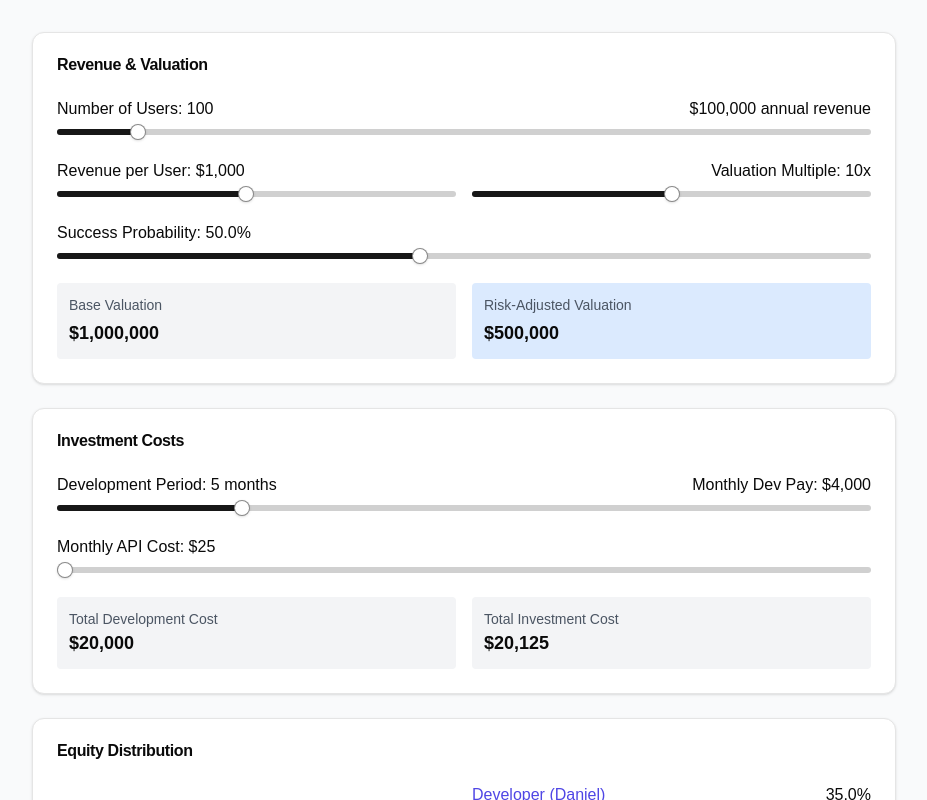
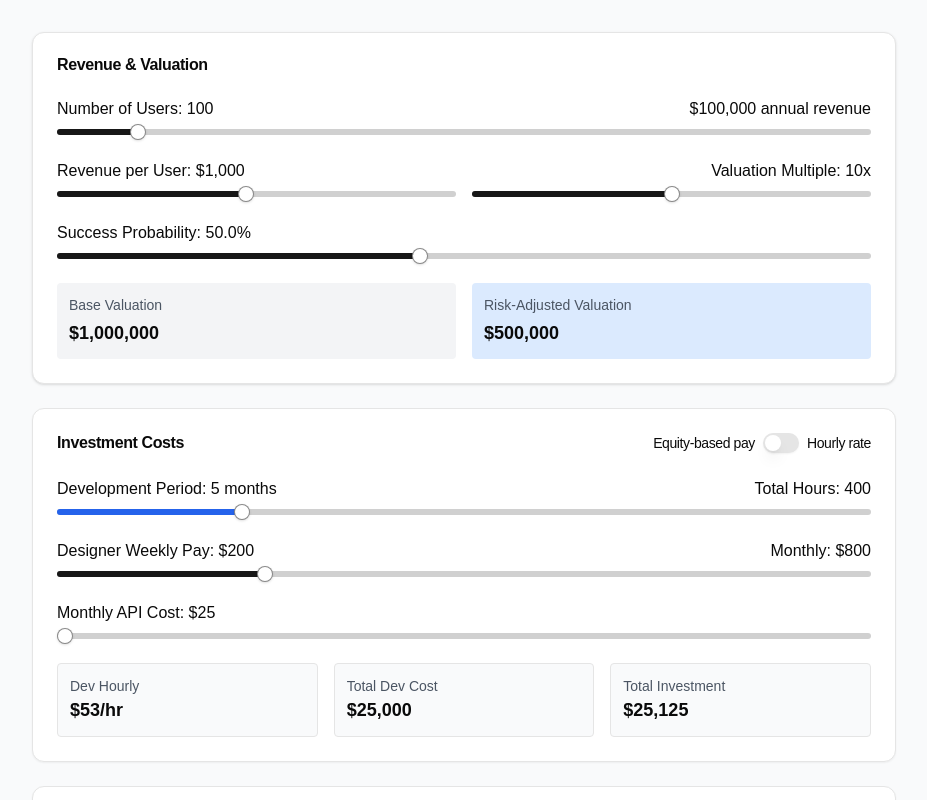
Before and after one commit to danhilse/equity-calculator, a Next.js app: page / in a window 1280 px wide. Shown: the top 800 px of the page, without its empty margins (176-1103 px from the left). Built offline with nearby package versions, Linux system fonts and the light colour scheme.

Commit message:
adjustments

```diff
--- a/package.json
+++ b/package.json
@@ -11,6 +11,7 @@
   "dependencies": {
     "@radix-ui/react-slider": "^1.2.3",
     "@radix-ui/react-slot": "^1.1.2",
+    "@radix-ui/react-switch": "^1.1.3",
     "class-variance-authority": "^0.7.1",
     "clsx": "^2.1.1",
     "lucide-react": "^0.475.0",
--- a/src/components/equity-calculator.tsx
+++ b/src/components/equity-calculator.tsx
@@ -4,6 +4,7 @@ import React, { useState } from 'react';
 import { Card, CardContent, CardHeader, CardTitle } from '@/components/ui/card';
 import { Slider } from '@/components/ui/slider';
 import { PieChart, Pie, Cell, ResponsiveContainer } from 'recharts';
+import { Switch } from '@/components/ui/switch';
 
 const EquityCalculator = () => {
     const [numUsers, setNumUsers] = useState(100);
@@ -12,6 +13,9 @@ const EquityCalculator = () => {
     const [successProbability, setSuccessProbability] = useState(50);
     const [monthsOfDev, setMonthsOfDev] = useState(5);
     const [apiCostMonthly, setApiCostMonthly] = useState(25);
+    const [isHourlyMode, setIsHourlyMode] = useState(false);
+    const [hourlyRate, setHourlyRate] = useState(62.50);
+    const [designerWeeklyPay, setDesignerWeeklyPay] = useState(200);
 
     const [equityData, setEquityData] = useState([
       { name: 'Developer (Daniel)', value: 35, color: '#4F46E5' },
@@ -20,10 +24,22 @@ const EquityCalculator = () => {
       { name: 'Reserved', value: 25, color: '#6B7280' }
     ]);
 
-  // Calculate dev pay based on equity percentage
-  const calculateDevPay = (equity: number) => {
-    const maxPay = 12000; // Monthly pay at 0% equity
-    const standardPay = 4000; // Monthly pay at 35% equity
+    // Calculate total hours
+    const totalHours = monthsOfDev * 20 * 4; // 20 hours per week * ~4 weeks per month
+
+    // Calculate designer monthly pay
+    const designerMonthlyPay = designerWeeklyPay * 4;
+
+    // Calculate dev pay based on mode
+    const getStandardMonthlyPay = () => {
+      const totalMonthlyBudget = 5000; // Total monthly budget
+      return totalMonthlyBudget - designerMonthlyPay; // Subtract designer pay
+    };
+
+    function calculateDevPayFromEquity(equity: number) {
+      const standardMonthlyPay = getStandardMonthlyPay();
+      const maxPay = standardMonthlyPay * (12000/5000); // Scale max pay proportionally
+      const standardPay = standardMonthlyPay;
       const standardEquity = 35;
 
       if (equity >= 100) return 0;
@@ -36,21 +52,26 @@ const EquityCalculator = () => {
       } else {
         return standardPay * (1 - ((equity - standardEquity) / (100 - standardEquity)));
       }
-  };
+    }
 
-  const devPayMonthly = calculateDevPay(equityData[0].value);
+    const devPayMonthly = isHourlyMode
+      ? hourlyRate * 20 * 4  // 20 hours/week * 4 weeks
+      : calculateDevPayFromEquity(equityData[0].value);
+
+    const devPayWeekly = devPayMonthly / 4;
+    const devPayHourly = devPayMonthly / (20 * 4);
+
     const annualRevenue = numUsers * revenuePerUser;
     const baseValuation = annualRevenue * valuationMultiple;
     const riskAdjustedValuation = baseValuation * (successProbability / 100);
 
-  const totalDevCost = devPayMonthly * monthsOfDev;
+    const totalDevCost = (devPayMonthly + designerMonthlyPay) * monthsOfDev;
     const totalApiCost = apiCostMonthly * monthsOfDev;
     const totalInvestmentCost = totalDevCost + totalApiCost;
 
     const investmentGroupEquity = equityData[1].value;
     const investmentGroupValue = riskAdjustedValuation * (investmentGroupEquity / 100);
     const investmentMultiple = investmentGroupValue / totalInvestmentCost;
-  const perInvestorEquity = investmentGroupEquity / 3;
 
     const formatCurrency = (value: number) => {
       return new Intl.NumberFormat('en-US', {
@@ -63,7 +84,6 @@ const EquityCalculator = () => {
     const formatPercent = (value: number) => {
       return `${value.toFixed(1)}%`;
     };
-
   const handleEquityChange = (index: number, newValue: number) => {
     const newEquityData = [...equityData];
     const oldValue = newEquityData[index].value;
@@ -155,15 +175,25 @@ const EquityCalculator = () => {
         </CardContent>
       </Card>
 
-      <Card>
+      <Card className="border shadow-sm">
         <CardHeader>
-          <CardTitle>Investment Costs</CardTitle>
+          <CardTitle className="flex justify-between items-center">
+            <span>Investment Costs</span>
+            <div className="flex items-center space-x-2">
+              <span className="text-sm font-normal">Equity-based pay</span>
+              <Switch
+                checked={isHourlyMode}
+                onCheckedChange={setIsHourlyMode}
+              />
+              <span className="text-sm font-normal">Hourly rate</span>
+            </div>
+          </CardTitle>
         </CardHeader>
         <CardContent className="space-y-6">
           <div className="space-y-2">
             <div className="flex justify-between">
               <label>Development Period: {monthsOfDev} months</label>
-              <span>Monthly Dev Pay: {formatCurrency(devPayMonthly)}</span>
+              <span>Total Hours: {totalHours}</span>
             </div>
             <Slider
               value={[monthsOfDev]}
@@ -171,6 +201,39 @@ const EquityCalculator = () => {
               max={12}
               step={1}
               onValueChange={([value]) => setMonthsOfDev(value)}
+              className="[&>.relative>.bg-primary]:bg-blue-600"
+            />
+          </div>
+
+          {isHourlyMode && (
+            <div className="space-y-2">
+              <div className="flex justify-between">
+                <label>Developer Hourly Rate: {formatCurrency(hourlyRate)}</label>
+                <span>Weekly: {formatCurrency(devPayWeekly)}</span>
+              </div>
+              <Slider
+                value={[hourlyRate]}
+                min={25}
+                max={150}
+                step={5}
+                onValueChange={([value]) => setHourlyRate(value)}
+                className="[&>.relative>.bg-primary]:bg-blue-600"
+              />
+            </div>
+          )}
+
+          <div className="space-y-2">
+            <div className="flex justify-between">
+              <label>Designer Weekly Pay: {formatCurrency(designerWeeklyPay)}</label>
+              <span>Monthly: {formatCurrency(designerMonthlyPay)}</span>
+            </div>
+            <Slider
+              value={[designerWeeklyPay]}
+              min={100}
+              max={500}
+              step={50}
+              onValueChange={([value]) => setDesignerWeeklyPay(value)}
+              className={`[&>.relative>.bg-primary]:bg-[${equityData[2].color}]`}
             />
           </div>
 
@@ -184,23 +247,28 @@ const EquityCalculator = () => {
               max={75}
               step={25}
               onValueChange={([value]) => setApiCostMonthly(value)}
+              className="[&>.relative>.bg-primary]:bg-blue-600"
             />
           </div>
 
-          <div className="grid grid-cols-2 gap-4 mt-4">
-            <div className="p-3 rounded bg-gray-100">
-              <div className="text-sm text-gray-600">Total Development Cost</div>
+          <div className="grid grid-cols-3 gap-4 mt-4">
+            <div className="p-3 rounded bg-gray-50 border">
+              <div className="text-sm text-gray-600">Dev Hourly</div>
+              <div className="text-lg font-semibold">{formatCurrency(devPayHourly)}/hr</div>
+            </div>
+            <div className="p-3 rounded bg-gray-50 border">
+              <div className="text-sm text-gray-600">Total Dev Cost</div>
               <div className="text-lg font-semibold">{formatCurrency(totalDevCost)}</div>
             </div>
-            <div className="p-3 rounded bg-gray-100">
-              <div className="text-sm text-gray-600">Total Investment Cost</div>
+            <div className="p-3 rounded bg-gray-50 border">
+              <div className="text-sm text-gray-600">Total Investment</div>
               <div className="text-lg font-semibold">{formatCurrency(totalInvestmentCost)}</div>
             </div>
           </div>
         </CardContent>
       </Card>
 
-      <Card>
+      <Card className="border shadow-sm">
         <CardHeader>
           <CardTitle>Equity Distribution</CardTitle>
         </CardHeader>
@@ -225,44 +293,27 @@ const EquityCalculator = () => {
             </div>
 
             <div className="space-y-8">
-              {/* Developer Section */}
-              <div className="space-y-2">
+              {equityData.map((equity, index) => (
+                index !== 3 && (
+                  <div key={equity.name} className="space-y-2">
                     <div className="flex justify-between">
-                  <label style={{ color: equityData[0].color }} className="font-medium">
-                    Developer (Daniel)
+                      <label style={{ color: equity.color }} className="font-medium">
+                        {equity.name}
                       </label>
-                  <span className="font-medium">{formatPercent(equityData[0].value)}</span>
+                      <span className="font-medium">{formatPercent(equity.value)}</span>
                     </div>
                     <div className="text-sm text-gray-600 mb-2 w-full text-right">
-                  {formatCurrency(riskAdjustedValuation * equityData[0].value / 100)}
+                      {formatCurrency(riskAdjustedValuation * equity.value / 100)}
                     </div>
                     <Slider
-                  value={[equityData[0].value]}
+                      value={[equity.value]}
                       min={0}
                       max={100}
                       step={1}
-                  onValueChange={([value]) => handleEquityChange(0, value)}
+                      onValueChange={([value]) => handleEquityChange(index, value)}
+                      className={`[&>.relative>.bg-primary]:bg-[${equity.color}]`}
                     />
-              </div>
-
-              {/* Investment Group Section */}
-              <div className="space-y-2">
-                <div className="flex justify-between">
-                  <label style={{ color: equityData[1].color }} className="font-medium">
-                    Investment Group
-                  </label>
-                  <span className="font-medium">{formatPercent(equityData[1].value)}</span>
-                </div>
-                <div className="text-sm text-gray-600 mb-2 w-full text-right">
-                  {formatCurrency(riskAdjustedValuation * equityData[1].value / 100)}
-                </div>
-                <Slider
-                  value={[equityData[1].value]}
-                  min={0}
-                  max={100}
-                  step={1}
-                  onValueChange={([value]) => handleEquityChange(1, value)}
-                />
+                    {index === 1 && (
                       <div className="text-sm text-gray-600 space-y-1 mt-2">
                         <div className="flex justify-between">
                           <span>Per Investor Value:</span>
@@ -273,29 +324,11 @@ const EquityCalculator = () => {
                           <span>{investmentMultiple.toFixed(1)}x</span>
                         </div>
                       </div>
+                    )}
                   </div>
+                )
+              ))}
 
-              {/* Designer Section */}
-              <div className="space-y-2">
-                <div className="flex justify-between">
-                  <label style={{ color: equityData[2].color }} className="font-medium">
-                    Designer (Isaac)
-                  </label>
-                  <span className="font-medium">{formatPercent(equityData[2].value)}</span>
-                </div>
-                <div className="text-sm text-gray-600 mb-2 w-full text-right">
-                  {formatCurrency(riskAdjustedValuation * equityData[2].value / 100)}
-                </div>
-                <Slider
-                  value={[equityData[2].value]}
-                  min={0}
-                  max={100}
-                  step={1}
-                  onValueChange={([value]) => handleEquityChange(2, value)}
-                />
-              </div>
-
-              {/* Reserved Section */}
               <div className="space-y-2">
                 <div className="flex justify-between">
                   <label style={{ color: equityData[3].color }} className="font-medium">
--- /dev/null
+++ b/src/components/ui/switch.tsx
@@ -0,0 +1,29 @@
+"use client"
+
+import * as React from "react"
+import * as SwitchPrimitives from "@radix-ui/react-switch"
+
+import { cn } from "@/lib/utils"
+
+const Switch = React.forwardRef<
+  React.ElementRef<typeof SwitchPrimitives.Root>,
+  React.ComponentPropsWithoutRef<typeof SwitchPrimitives.Root>
+>(({ className, ...props }, ref) => (
+  <SwitchPrimitives.Root
+    className={cn(
+      "peer inline-flex h-5 w-9 shrink-0 cursor-pointer items-center rounded-full border-2 border-transparent shadow-sm transition-colors focus-visible:outline-none focus-visible:ring-2 focus-visible:ring-ring focus-visible:ring-offset-2 focus-visible:ring-offset-background disabled:cursor-not-allowed disabled:opacity-50 data-[state=checked]:bg-primary data-[state=unchecked]:bg-input",
+      className
+    )}
+    {...props}
+    ref={ref}
+  >
+    <SwitchPrimitives.Thumb
+      className={cn(
+        "pointer-events-none block h-4 w-4 rounded-full bg-background shadow-lg ring-0 transition-transform data-[state=checked]:translate-x-4 data-[state=unchecked]:translate-x-0"
+      )}
+    />
+  </SwitchPrimitives.Root>
+))
+Switch.displayName = SwitchPrimitives.Root.displayName
+
+export { Switch }
```
Also changed, not shown: 1 other file (tests, documents, lock files or other folders). Lines whose indentation alone changed are shown as unchanged.
